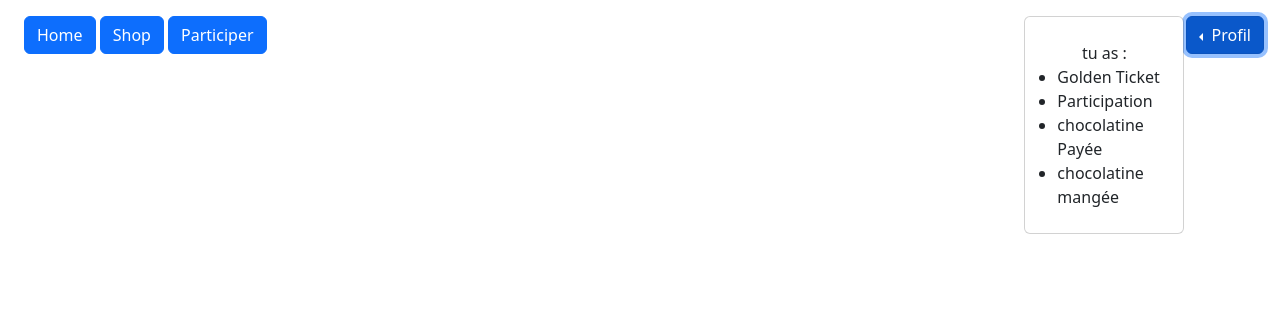
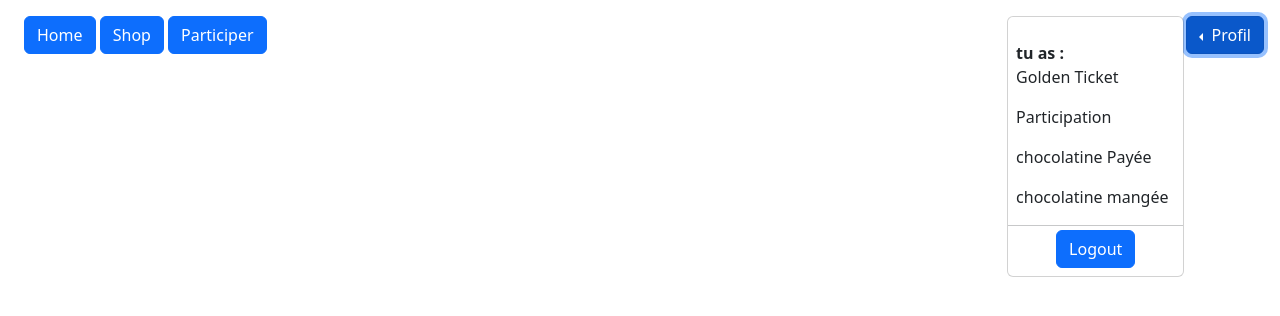
Before and after one commit to yazidham/checkpoint4_chocoWeek, a Symfony app: template templates/base.html.twig in a window 1280 px wide, after a click on "Profil". Shown: the top 316 px of the page. Run offline with Twig, Linux system fonts and the light colour scheme; the template is opened without the code that fills it: most values are stand-ins (such as "Sample title", 1, 10 or a date in 2020); some libraries are stand-ins or nearby versions.

Commit message:
added the logout button

```diff
--- a/src/Controller/HomeController.php
+++ b/src/Controller/HomeController.php
@@ -2,17 +2,17 @@
 
 namespace App\Controller;
 
+use Sensio\Bundle\FrameworkExtraBundle\Configuration\IsGranted;
 use Symfony\Bundle\FrameworkBundle\Controller\AbstractController;
 use Symfony\Component\HttpFoundation\Response;
 use Symfony\Component\Routing\Annotation\Route;
 
 class HomeController extends AbstractController
 {
+    #[IsGranted('ROLE_USER')]
     #[Route('/', name: 'app_home')]
     public function index(): Response
     {
-        return $this->render('home/index.html.twig', [
-            'controller_name' => 'HomeController',
-        ]);
+        return $this->render('home/index.html.twig');
     }
 }
--- a/src/Controller/ShopController.php
+++ b/src/Controller/ShopController.php
@@ -4,11 +4,13 @@ namespace App\Controller;
 
 use App\Repository\ProductRepository;
 use Doctrine\ORM\EntityManagerInterface;
+use Sensio\Bundle\FrameworkExtraBundle\Configuration\IsGranted;
 use Symfony\Bundle\FrameworkBundle\Controller\AbstractController;
 use Symfony\Component\HttpFoundation\RedirectResponse;
 use Symfony\Component\HttpFoundation\Response;
 use Symfony\Component\Routing\Annotation\Route;
 
+#[IsGranted('ROLE_USER')]
 class ShopController extends AbstractController
 {
     #[Route('/shop', name: 'app_shop')]
--- a/templates/_includes/_navbar.html.twig
+++ b/templates/_includes/_navbar.html.twig
@@ -6,22 +6,25 @@
     </div>
     <div>
         <div class="btn-group dropstart">
-            <button type="button" class="btn btn-primary dropdown-toggle" data-bs-toggle="dropdown" aria-expanded="false">
+            <button type="button" class="btn btn-primary dropdown-toggle" data-bs-toggle="dropdown"
+                    aria-expanded="false">
                 Profil
             </button>
             <div class="dropdown-menu">
                 <div class="dropdown-content">
-                    <div class="d-flex justify-content-around truc">
+                    <div class="d-flex justify-content-around">
                         <h6>{{ app.user.username }}</h6>
                         <p>{{ app.user.numberOfCoins }}</p>
                     </div>
-                    <p class="text-center mb-0">tu as :</p>
-                    <ul>
-                        <li class="text-start">{{ app.user.numberOfGoldenTickets }} Golden Ticket{% if app.user.numberOfGoldenTickets > 1 %}s{% endif %}</li>
-                        <li>{{ app.user.numberOfDraw }} Participation{% if app.user.numberOfDraw > 1 %}s{% endif %}</li>
-                        <li>{{ app.user.numberOfChocoPaid}} {% if app.user.numberOfChocoPaid > 1 %}chocolatines Payées{% else %}chocolatine Payée{% endif %}</li>
-                        <li>{{ app.user.numberOfChocoEaten }} {% if app.user.numberOfChocoEaten > 1 %}chocolatines mangées{% else %}chocolatine mangée{% endif %}</li>
-                    </ul>
+                    <strong class="mb-0 ms-2">tu as :</strong>
+                    <p class="ms-2">{{ app.user.numberOfGoldenTickets }} Golden
+                        Ticket{% if app.user.numberOfGoldenTickets > 1 %}s{% endif %}</p>
+                    <p class="ms-2">{{ app.user.numberOfDraw }}
+                        Participation{% if app.user.numberOfDraw > 1 %}s{% endif %}</p>
+                    <p class="ms-2">{{ app.user.numberOfChocoPaid }} {% if app.user.numberOfChocoPaid > 1 %}chocolatines Payées{% else %}chocolatine Payée{% endif %}</p>
+                    <p class="ms-2">{{ app.user.numberOfChocoEaten }} {% if app.user.numberOfChocoEaten > 1 %}chocolatines mangées{% else %}chocolatine mangée{% endif %}</p>
+                    <hr class="mb-1">
+                    <a href="{{ path('app_logout') }}" class="btn btn-primary mx-5 mb-0">Logout</a>
                 </div>
             </div>
         </div>
--- a/templates/base.html.twig
+++ b/templates/base.html.twig
@@ -18,7 +18,9 @@
 </head>
 
 <header>
- {% include '_includes/_navbar.html.twig' %}
+    {% block navbar %}
+        {% include '_includes/_navbar.html.twig' %}
+    {% endblock %}
 </header>
 
 <body>
@@ -30,7 +32,11 @@
     {% endfor %}
 {% endfor %}
 {% block body %}{% endblock %}
-<script src="https://cdn.jsdelivr.net/npm/bootstrap@5.2.3/dist/js/bootstrap.min.js" integrity="sha384-cuYeSxntonz0PPNlHhBs68uyIAVpIIOZZ5JqeqvYYIcEL727kskC66kF92t6Xl2V" crossorigin="anonymous"></script>
-<script src="https://cdn.jsdelivr.net/npm/bootstrap@5.2.3/dist/js/bootstrap.bundle.min.js" integrity="sha384-kenU1KFdBIe4zVF0s0G1M5b4hcpxyD9F7jL+jjXkk+Q2h455rYXK/7HAuoJl+0I4" crossorigin="anonymous"></script>
+<script src="https://cdn.jsdelivr.net/npm/bootstrap@5.2.3/dist/js/bootstrap.min.js"
+        integrity="sha384-cuYeSxntonz0PPNlHhBs68uyIAVpIIOZZ5JqeqvYYIcEL727kskC66kF92t6Xl2V"
+        crossorigin="anonymous"></script>
+<script src="https://cdn.jsdelivr.net/npm/bootstrap@5.2.3/dist/js/bootstrap.bundle.min.js"
+        integrity="sha384-kenU1KFdBIe4zVF0s0G1M5b4hcpxyD9F7jL+jjXkk+Q2h455rYXK/7HAuoJl+0I4"
+        crossorigin="anonymous"></script>
 </body>
 </html>
--- a/templates/security/login.html.twig
+++ b/templates/security/login.html.twig
@@ -1,6 +1,8 @@
 {% extends 'base.html.twig' %}
 
 {% block title %}Log in!{% endblock %}
+
+{% block navbar %}{% endblock %}
 
 {% block body %}
 <form method="post">
```
Also changed, not shown: templates/home/index.html.twig (+12 -6 lines), 1 other file.
